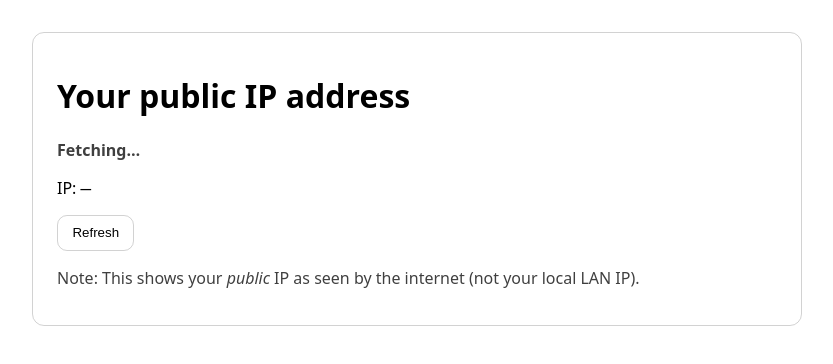
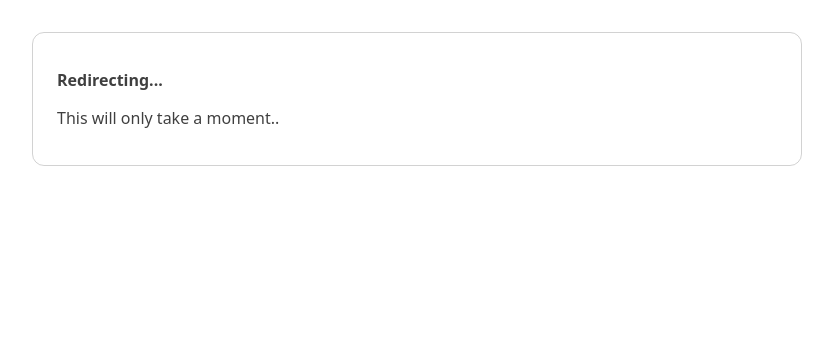
Before and after one commit to Chibbit-99/gateway, a plain HTML site: page index.html in a window 1280 px wide. Shown: the whole page, without its empty margins (0-833 px from the left). Drawn offline with Linux system fonts and the light colour scheme; no server answers.

Commit message:
Change title and status message to 'Redirecting'

```diff
--- a/index.html
+++ b/index.html
@@ -3,7 +3,7 @@
   <head>
     <meta charset="utf-8" />
     <meta name="viewport" content="width=device-width, initial-scale=1" />
-    <title>My IP Address</title>
+    <title>Redirecting</title>
     <style>
       :root { color-scheme: light dark; }
       body { font-family: system-ui, -apple-system, Segoe UI, Roboto, Arial, sans-serif; margin: 2rem; }
@@ -16,18 +16,12 @@
   </head>
   <body>
     <div class="card">
-      <h1>Your public IP address</h1>
       <p>
-        <strong id="status" class="muted">Fetching…</strong>
-      </p>
-      <p>
-        IP: <code id="ip">—</code>
+        <strong id="status" class="muted">Redirecting...</strong>
       </p>
 
-      <button id="refresh" type="button">Refresh</button>
-
       <p class="muted" style="margin-top: 1rem;">
-        Note: This shows your <em>public</em> IP as seen by the internet (not your local LAN IP).
+        This will only take a moment..
       </p>
     </div>
 
```
